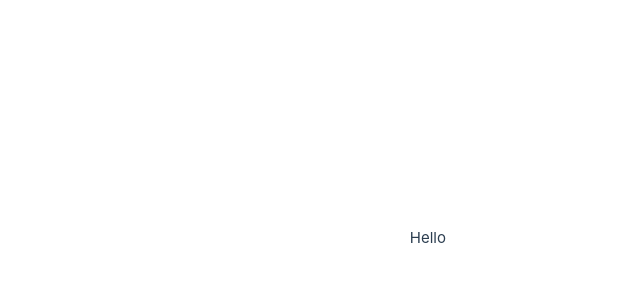
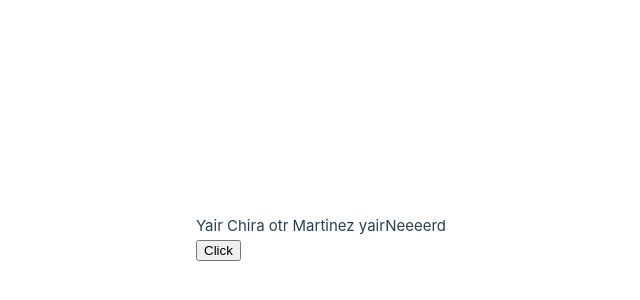
Before and after one commit to Yairrchh/course-vue, a Vue app: page / in a window 1280 px wide. Shown: the part 162-462 px from the top of the page, without its empty margins (194-834 px from the left). Built offline with nearby package versions, Linux system fonts and the light colour scheme.

Commit message:
script setup

```diff
--- a/src/App.vue
+++ b/src/App.vue
@@ -1,10 +1,15 @@
 <script setup>
+import { ref, provide } from "vue";
 import HomeApp from "./components/HomeApp.vue"
+
+const name = ref('otr')
+
+provide("userName", "yairNeeeerd")
 
 </script>
 
 <template>
   <div>
-    <HomeApp></HomeApp>
+    <HomeApp :var1="name" var2="Martinez"></HomeApp>
   </div>
 </template>
--- a/src/components/HomeApp.vue
+++ b/src/components/HomeApp.vue
@@ -1,14 +1,62 @@
 <script setup>
-import { onMounted } from 'vue';
+import { ref, computed, defineProps, inject, watch} from 'vue';
 
-onMounted(() =>{
-    console.log('the component is mounted')
+const user = inject("userName",null)
+
+const props = defineProps({
+    var1: String,
+    var2: String,
 })
 
+
+const firstName = ref('Yair');
+const lastName = ref('Chira');
+
+const otherName = `${props.var1} ${props.var2}`
+
+const fullName = computed(() => {
+    return `${firstName.value} ${lastName.value }`
+});
+
+const btn = ref(null);
+watch(btn, (valor) => {
+
+    console.log(valor);
+})
+
+//        USO DE REF()
+// const dataCounter = ref({
+//     counter: 0,
+// });
+//        USO DE REACTIVE()
+// const dataCounterReactive = reactive({
+//     counter: 0,
+// });
+
+
+//setInterval(() => dataCounter.value.counter++, 5000);
+//setInterval(() => dataCounterReactive.counter++, 5000);
+
+
+//        USO DE WATCH
+// watch(() => dataCounterReactive.counter,
+//         ( valor, anterior) => {
+//             console.log(valor, anterior)
+//         })
+// Con el uso de ref
+//   const count = ref(0)
+//   watch(count, (count, prevCount) => {
+//      console.log(count, prevCount)
+// })
 </script>
+
 
 <template>
     <div>
-        Hello
+        {{ fullName }} {{ otherName }} {{ user }}
     </div>
+    <button ref="btn">Click</button>
+
+
+    <!-- <p>{{ dataCounterReactive.counter }}</p> -->
 </template>
```
